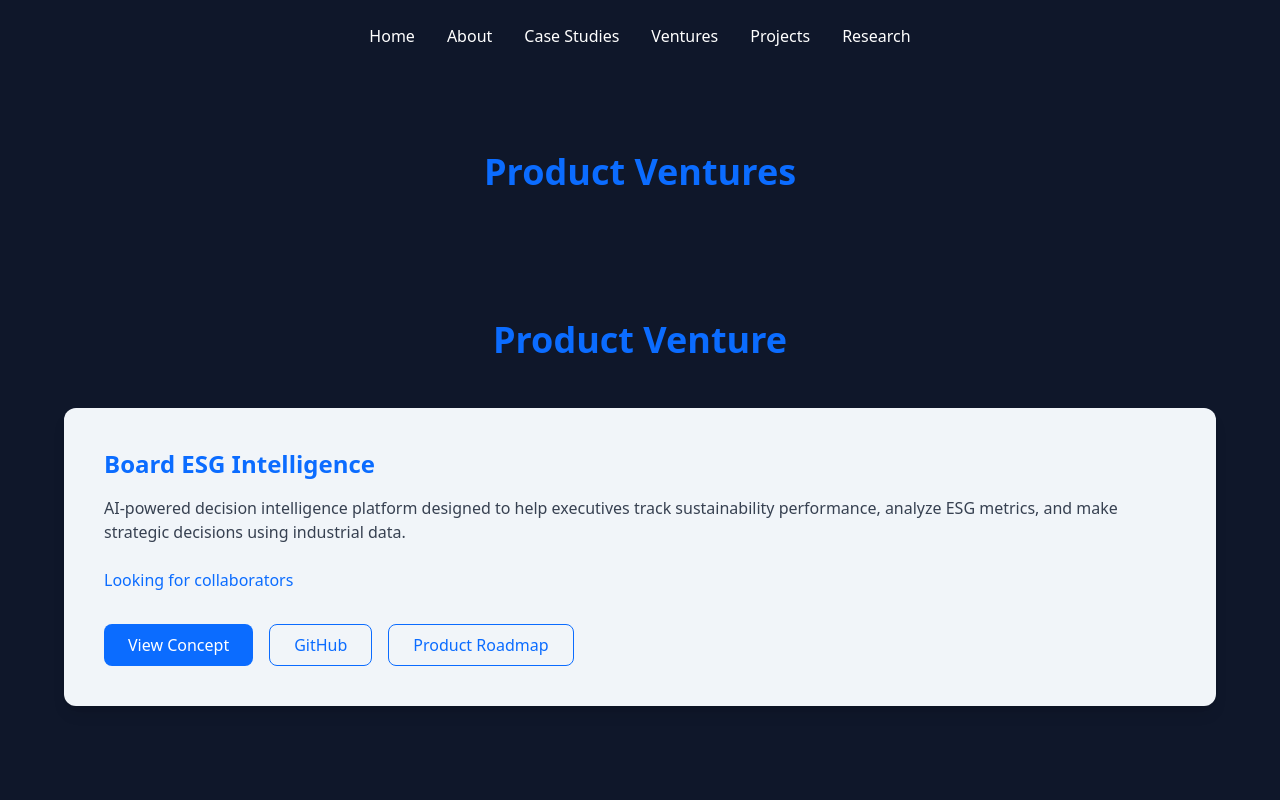
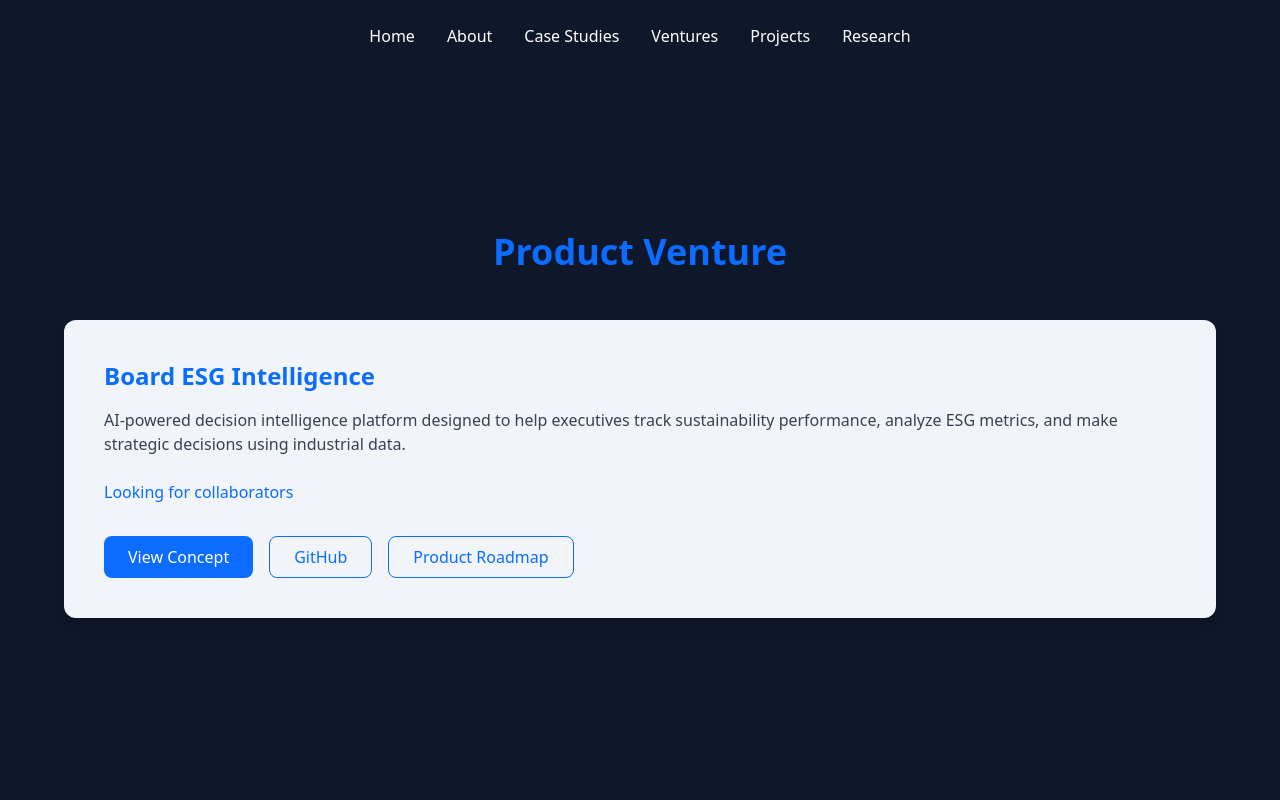
Before and after one commit to shashank-dj/Portfolio, a React (Vite) app: page /ventures in a window 1280 px wide. Shown: the top 800 px of the page. Built offline with nearby package versions, Linux system fonts and the light colour scheme.

Commit message:
Update Ventures.jsx

```diff
--- a/src/pages/Ventures.jsx
+++ b/src/pages/Ventures.jsx
@@ -4,11 +4,6 @@ import ProductVenture from "../components/ProductVenture";
 export default function Ventures() {
   return (
     <section className="bg-dark text-white py-20 px-6">
-
-      <h1 className="text-4xl font-bold text-center text-primary mb-12">
-        Product Ventures
-      </h1>
-
       <ProductVenture />
 
     </section>
```
